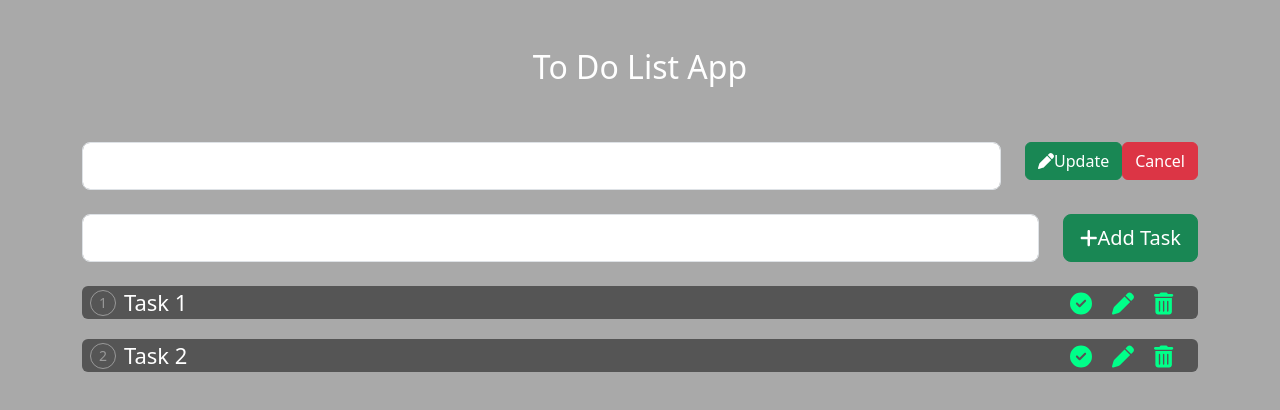
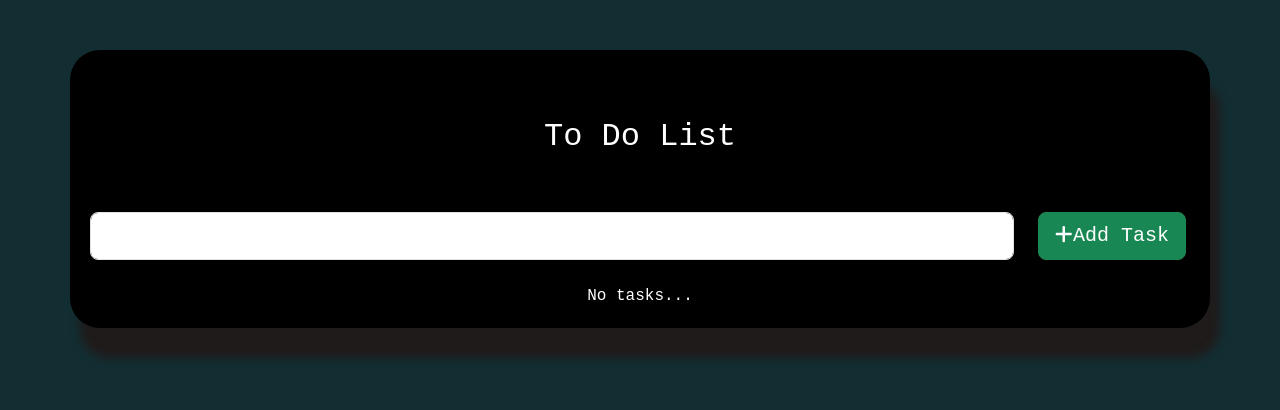
Before and after one commit to SS-ekow/react-to-do-app, a React (Create React App) app: page / in a window 1280 px wide. Shown: the top 410 px of the page. Built offline with nearby package versions, Linux system fonts and the light colour scheme.

Commit message:
completed core challenges

```diff
--- a/src/App.css
+++ b/src/App.css
@@ -3,8 +3,9 @@
 }
 
 body{
-  background-color: darkgray;
+  background-color: #132E32;
   color: white;
+  font-family: monospace;
 }
 
 .taskNumber{
@@ -24,7 +25,7 @@ body{
 }
 
 .taskBg{
-  background-color: #555;
+  background-color: #1A181B;
   border-radius: 6px;
   margin-bottom: 20px;
   padding: 10px 140px 10 px 15px;
@@ -39,10 +40,17 @@ body{
 
 
 }
+
 .taskBg .taskText{
   flex: 1;
   margin-right: 20px;
 
+}
+
+.taskBg .done{
+  background-color: #00C49A;
+  color: white;
+  border-radius: 6px;
 }
 
 .taskBg .done .taskText{
@@ -65,9 +73,24 @@ body{
   display: inline-block;
   margin: 0 10px 0 10px;
   cursor: pointer;
-  color: #00ff89;
+  color: #9CFC97;
 }
 
 .taskBg .iconsWrap span:hover{
-  color: yellow;
+  color: #E3E36A;
 }
+
+
+.btn{
+  margin-right: 4px;
+
+
+}
+
+.App{
+  background-color: black;
+  margin-top: 50px;
+  padding: 20px;
+  border-radius: 30px;
+  box-shadow: 10px 30px 10px 0 #201b1b;
+}
--- a/src/App.js
+++ b/src/App.js
@@ -1,7 +1,11 @@
-import React, { useState } from 'react';
+import { useState } from 'react';
+
+import AddTaskForm from './components/AddTaskForm.jsx';
+import UpdateFrom from './components/UpdateForm.jsx';
+import ToDo from './components/ToDo.jsx';
+
+
 import 'bootstrap/dist/css/bootstrap.min.css';
-import {FontAwesomeIcon} from '@fortawesome/react-fontawesome';
-import {faPlus, faCircleCheck, faPen, faTrashCan} from '@fortawesome/free-solid-svg-icons';
 
 import './App.css';
 
@@ -10,14 +14,10 @@ import './App.css';
 function App() {
 
   //Tasks State
-  const [toDo, setToDo] = useState([
-    {id: 1, title: "Task 1", completed: false},
-    {id: 2, title: "Task 2", completed: false}
-
-  ]);
+  const [toDo, setToDo] = useState([]);
 
 
-  // Temp State
+  // Temp State (note: use to write deleted logic)
   const [newTask, setnewTask] = useState("");
   const [updateData, setUpdateData] = useState("");
 
@@ -69,7 +69,7 @@ const changeTask = (e) => {
     completed: updateData.completed ? true: false
 
   }
-  setUpdateData(newEntry)
+  setUpdateData(newEntry);
 };
 
 // update task
@@ -86,101 +86,47 @@ const updateTask = () => {
   return (
     <div className="container App">
     <br/><br/>
-    <h2>To Do List App</h2>
+    <h2>To Do List</h2>
     <br/><br/>
 
     {/* update task */}
-    <div className="row">
-      <div className="col">
-        <input
-        value = {updateData && updateData.title}
-        onChange={(e)=> changeTask(e) }
-        type="text" className="form-control form-control-lg" />
 
-      </div>
-      <div className="col-auto">
-        <button className="btn btn-success"
-        onClick= {updateTask}
-        >
-          <FontAwesomeIcon icon={faPen} />
-          Update
-        </button>
-        <button className="btn btn-danger" onClick={cancelUpdate}>
-          Cancel
-        </button>
-      </div>
-    </div>
-    <br />
+    {updateData && updateData.title ? (
+    <UpdateFrom
+    updateData = {updateData}
+    changeTask = {changeTask}
+     updateTask = {updateTask}
+      cancelUpdate = {cancelUpdate}
+    />
+    ):
+    (
+      <AddTaskForm
+      newTask={newTask}
+      setnewTask = {setnewTask}
+      addTask = {addTask}
+
+      />
+
+    )}
 
 
 
-    {/* Add task */}
-    <div className="row">
-      <div className="col">
-        <input
-        value = {newTask}
-        onChange={(e)=>setnewTask(e.target.value)}
-        type="text" className="form-control form-control-lg" />
-      </div>
-      <div className="col-auto">
-        <button
-        onClick ={addTask}
-        className="btn btn-lg btn-success">
-          <FontAwesomeIcon icon={faPlus} />
-          Add Task
 
-        </button>
-      </div>
-    </div>
-    <br />
+
 
     {/* display tasks */}
 
     {toDo && toDo.length ? '': 'No tasks...'}
 
-    {toDo && toDo.map((task, index)=>{
-      return (
-        <React.Fragment key = {task.id}>
-          <div className = "col taskBg">
-            <div className={task.completed ? 'done': ''}>
-              <span className='taskNumber'>{index + 1}</span>
-              <span className='taskText'>{task.title}</span>
+    <ToDo
+    toDo = {toDo}
+    markDone = {markDone}
+    setUpdateData = {setUpdateData}
+    deleteTask = {deleteTask}
 
-            </div>
-            <div className="iconsWrap">
-              <span title='completed/ not completed'
-              onClick = {()=> markDone(task.id)}
+    />
 
-              >
-                <FontAwesomeIcon icon={faCircleCheck} onClick={()=>markDone(task.id)} />
-              </span>
 
-              {task.completed ? null : (
-                <span title="edit"
-                onClick={()=> setUpdateData(
-                  {id: task.id,
-                  title: task.title,
-                  completed: task.completed ? true: false}
-                )}
-                >
-                <FontAwesomeIcon icon={faPen} onClick={()=>changeTask(task.id)}/>
-              </span>
-              )}
-
-              <span title='Delete'
-              onClick = {()=> deleteTask(task.id)}
-              >
-                <FontAwesomeIcon icon={faTrashCan} onClick={()=>deleteTask(task.id)}/>
-              </span>
-
-            </div>
-          </div>
-
-        </React.Fragment>
-      )
-    })
-
-    }
 
 
 
--- /dev/null
+++ b/src/components/AddTaskForm.jsx
@@ -0,0 +1,33 @@
+import {FontAwesomeIcon} from '@fortawesome/react-fontawesome';
+import {faPlus} from '@fortawesome/free-solid-svg-icons';
+
+
+const AddTaskForm = ({newTask, setnewTask, addTask}) => {
+    return (
+        <>
+            {/* Add task */}
+            <div className="row">
+            <div className="col">
+                <input
+                value = {newTask}
+                onChange={(e)=>setnewTask(e.target.value)}
+                type="text" className="form-control form-control-lg" />
+            </div>
+            <div className="col-auto">
+                <button
+                onClick ={addTask}
+                className="btn btn-lg btn-success">
+                <FontAwesomeIcon icon={faPlus} />
+                Add Task
+
+                </button>
+            </div>
+            </div>
+            <br />
+
+        </>
+
+    )
+}
+
+export default AddTaskForm;
--- /dev/null
+++ b/src/components/ToDo.jsx
@@ -0,0 +1,64 @@
+import React from 'react';
+import {FontAwesomeIcon} from '@fortawesome/react-fontawesome';
+import { faCircleCheck, faPen, faTrashCan} from '@fortawesome/free-solid-svg-icons';
+
+const ToDo = ({toDo, markDone, setUpdateData, deleteTask}) => {
+    return (
+        <>
+            {toDo && toDo.sort((a,b)=> a.id > b.id ? 1: -1).map((task, index)=>{
+            return (
+
+                <div className="container-fluid todo-box">
+                    <React.Fragment key = {task.id}>
+                        <div className = "col taskBg">
+                            <div className={task.completed ? 'done': ''}>
+                                <span className='taskNumber'>{index + 1}</span>
+                                <span className='taskText'>{task.title}</span>
+
+                            </div>
+                            <div className="iconsWrap">
+                                <span title='completed/ not completed'
+                                onClick = {()=> markDone(task.id)}
+
+                                >
+                                <FontAwesomeIcon icon={faCircleCheck} onClick={()=>markDone(task.id)} />
+                                </span>
+
+                                {task.completed ? null : (
+                                <span title="edit"
+                                onClick={()=> setUpdateData(
+                                    {id: task.id,
+                                    title: task.title,
+                                    completed: task.completed ? true: false}
+                                )}
+                                >
+                                <FontAwesomeIcon icon={faPen} />
+                                </span>
+                                )}
+
+                                <span title='Delete'
+                                onClick = {()=> deleteTask(task.id)}
+                                >
+                                <FontAwesomeIcon icon={faTrashCan} onClick={()=>deleteTask(task.id)}/>
+                                </span>
+
+                            </div>
+                        </div>
+
+                    </React.Fragment>
+
+                </div>
+
+            )
+          })
+
+        }
+
+
+        </>
+
+
+    )
+}
+
+export default ToDo;
--- /dev/null
+++ b/src/components/UpdateForm.jsx
@@ -0,0 +1,34 @@
+import {FontAwesomeIcon} from '@fortawesome/react-fontawesome';
+import {  faPen} from '@fortawesome/free-solid-svg-icons';
+
+
+const UpdateForm = ({updateData, changeTask, updateTask, cancelUpdate}) => {
+    return (
+    <>
+      <div className="row">
+        <div className="col">
+          <input
+          value = {updateData && updateData.title}
+          onChange={(e)=> changeTask(e)}
+          className="form-control form-control-lg" />
+
+        </div>
+        <div className="col-auto">
+          <button className="btn btn-success"
+          onClick= {updateTask}
+          >
+            <FontAwesomeIcon icon={faPen} />
+            Update
+          </button>
+          <button className="btn btn-danger" onClick={cancelUpdate}>
+            Cancel
+          </button>
+        </div>
+      </div>
+      <br />
+    </>
+
+    )
+}
+
+export default UpdateForm;
```
